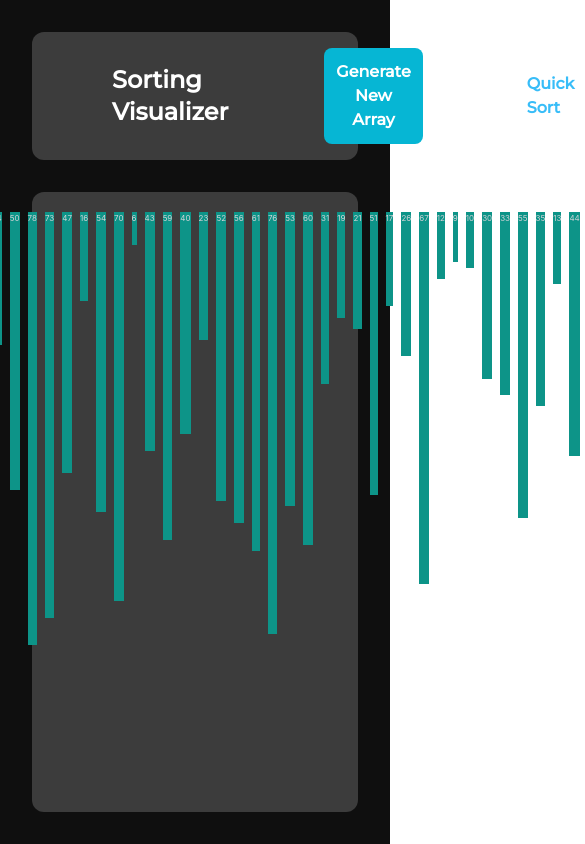
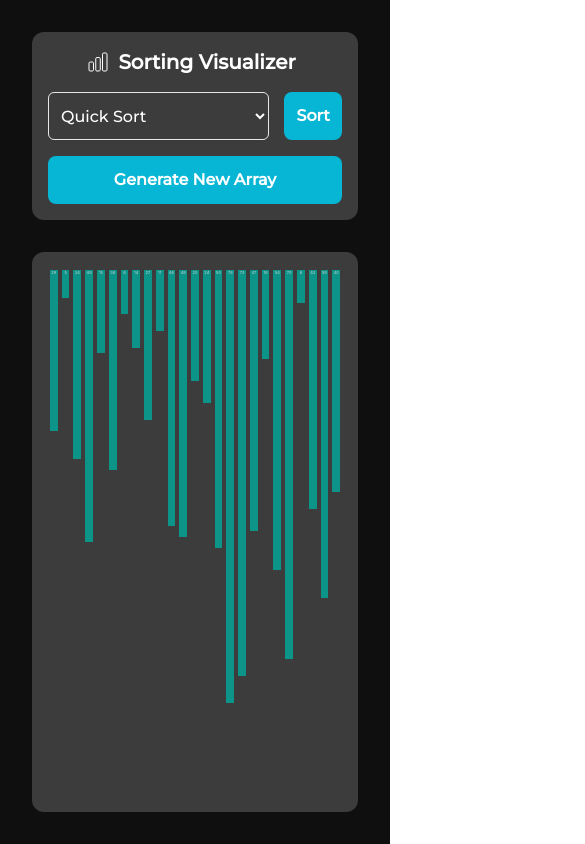
Before and after one commit to prathamesh-dev9/SortingVisualizer, a React (Create React App) app: page / in a window 390 px wide. Shown: the top 844 px of the page, 585 px wide, since content can reach past the window. Built offline with nearby package versions, Linux system fonts and the light colour scheme.

Commit message:
Fix: fixed responsiveness

```diff
--- a/src/components/Body.jsx
+++ b/src/components/Body.jsx
@@ -123,12 +123,12 @@ export default function Body() {
   }, [isStarted]);
 
   return (
-    <div className="bg-[#3c3c3c] mt-8 py-4 px-20 w-full text-white rounded-xl flex justify-center h-4/5">
+    <div className="bg-[#3c3c3c] mt-8 py-4 px-20 w-full text-white rounded-xl flex justify-center h-4/5 max-md:p-4">
       {(array || []).map((item, idx) => {
         return (
           <div
             key={idx}
-            className={`w-4 text-[8px] text-center text-zinc-300 bg-teal-600 m-1 ${
+            className={`w-4 m-1 text-[8px] max-md:w-2  max-md:text-[4px] max-md:m-[2px] text-center text-zinc-300 bg-teal-600 ${
               idx === currentAction?.pivot && "bg-yellow-400"
             }
             ${
--- a/src/components/Header.jsx
+++ b/src/components/Header.jsx
@@ -47,15 +47,26 @@ export default function Header() {
 
   return (
     <>
-      <div className="font-[Montserrat] flex self-start w-full justify-between items-center bg-[#3c3c3c] py-4 px-20 text-white rounded-xl">
-        <div className="font-extrabold text-2xl">Sorting Visualizer</div>
+      <div className="font-[Montserrat] flex self-start w-full justify-between items-center bg-[#3c3c3c] lg:py-4 lg:px-20 max-md:p-4 max-sm:flex-col max-sm:gap-4 text-white rounded-xl">
+        <div className="flex items-center font-extrabold text-2xl max-md:text-xl">
+          <svg
+            xmlns="http://www.w3.org/2000/svg"
+            fill="none"
+            viewBox="0 0 24 24"
+            stroke="currentColor"
+            className="w-6 h-6"
+          >
+            <path d="M3 13.125C3 12.504 3.504 12 4.125 12h2.25c.621 0 1.125.504 1.125 1.125v6.75C7.5 20.496 6.996 21 6.375 21h-2.25A1.125 1.125 0 013 19.875v-6.75zM9.75 8.625c0-.621.504-1.125 1.125-1.125h2.25c.621 0 1.125.504 1.125 1.125v11.25c0 .621-.504 1.125-1.125 1.125h-2.25a1.125 1.125 0 01-1.125-1.125V8.625zM16.5 4.125c0-.621.504-1.125 1.125-1.125h2.25C20.496 3 21 3.504 21 4.125v15.75c0 .621-.504 1.125-1.125 1.125h-2.25a1.125 1.125 0 01-1.125-1.125V4.125z" />
+          </svg>
+          <span className="mx-2">Sorting Visualizer</span>
+        </div>
         <button
-          className="mx-24 p-3 text-white font-bold bg-cyan-500 hover:bg-cyan-600 cursor-pointer rounded-lg"
+          className="mx-24 max-md:mx-0 p-3 max-md:hidden text-white font-bold bg-cyan-500 hover:bg-cyan-600 cursor-pointer rounded-lg"
           onClick={handleGenerateRandomArray}
         >
           Generate New Array
         </button>
-        <div className="flex flex-1">
+        <div className="flex flex-1 lg:flex max-md:hidden">
           {algorithms.map((item, idx) => (
             <span
               key={idx}
@@ -68,8 +79,43 @@ export default function Header() {
             </span>
           ))}
         </div>
+        <div className="relative flex flex-col gap-4 justify-between w-full lg:hidden">
+          <div className="flex justify-between ">
+            <select
+              className="p-2 bg-[#3c3c3c] w-9/12 border rounded-md shadow-sm"
+              onChange={(e) => handleSetAlgorithm(parseInt(e.target.value))}
+            >
+              {algorithms.map((item, idx) => (
+                <option
+                  key={idx}
+                  value={idx}
+                  className="m-2 cursor-pointer items-center flex flex-col hover:text-sky-400 font-bold"
+                >
+                  {item.name}
+                </option>
+              ))}
+            </select>
+            <button
+              className={`p-3 text-white font-bold bg-cyan-500  rounded-lg ${
+                isStarted
+                  ? "opacity-50"
+                  : "opacity-100  hover:bg-cyan-600 cursor-pointer"
+              }`}
+              onClick={handleSort}
+              disabled={isStarted}
+            >
+              Sort
+            </button>
+          </div>
+          <button
+            className="mx-24 max-md:mx-0 p-3 text-white font-bold bg-cyan-500 hover:bg-cyan-600 cursor-pointer rounded-lg"
+            onClick={handleGenerateRandomArray}
+          >
+            Generate New Array
+          </button>
+        </div>
         <button
-          className={`p-3 text-white font-bold bg-cyan-500  rounded-lg ${
+          className={`p-3 text-white font-bold bg-cyan-500  rounded-lg max-md:hidden ${
             isStarted
               ? "opacity-50"
               : "opacity-100  hover:bg-cyan-600 cursor-pointer"
--- a/src/utils/generateRandomArray.js
+++ b/src/utils/generateRandomArray.js
@@ -2,7 +2,7 @@ export const getRandomNumberArray = () => {
   let randomNumberArray = [],
     min = 5,
     max = 80,
-    size = 50;
+    size = window.innerWidth > 768 ? 50 : window.innerWidth > 640 ? 30 : 25;
   while (randomNumberArray.length < size) {
     let randomNumber = Math.floor(Math.random() * (max - min + 1) + min);
     if (randomNumberArray.indexOf(randomNumber) === -1) {
```
